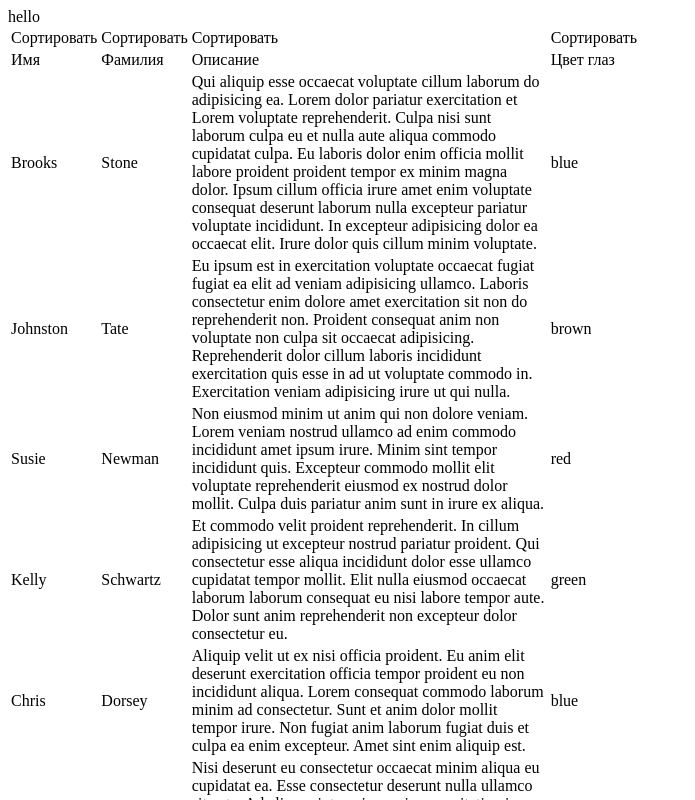
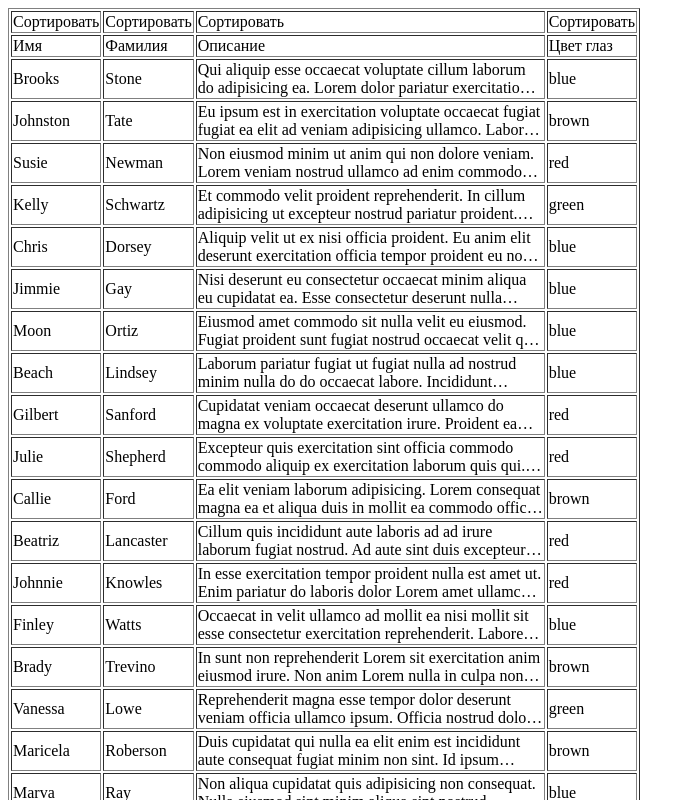
Before and after one commit to AlexDev04/Internature, a plain HTML site: page index.html in a window 1280 px wide. Shown: the top 800 px of the page, without its empty margins (0-695 px from the left). Drawn offline with Linux system fonts and the light colour scheme.

Commit message:
About cut
Добавлена обрезка столбца about в случае если длина текста в ячейке больше 2х строк с добавлением многоточия.
Добавлены границы таблицы.
Настроена ширина столбцов (относительная)

```diff
--- a/index.html
+++ b/index.html
@@ -7,37 +7,36 @@
 
 </head>
 <body onload="JavaScript(), checkValidity()">
-<div>hello</div>
 <!-- Создаем div, чтобы проще было все 'упаковать' -->
-    <div>
+    <div id="container">
         <!-- Таблица будет упакована в HTML формате
          для удобства редактирования и сортировки -->
-        <table>
+        <table border="1">
             <!-- Шапку таблицы пишем вручную -->
             <thead>
 
                 <tr>
                     <!-- создаем будущие кнопки над каждым столбцом,
                      помещаем их в div для будущей стилизации -->
-                    <td>
+                    <td class="name">
                         <div id="firstNameSortBtn" >Сортировать</div>
                     </td>
-                    <td>
+                    <td class="lastName">
                         <div id="lastNameSortBtn">Сортировать</div>
                     </td>
-                    <td>
+                    <td class="about">
                         <div id="aboutSortBtn">Сортировать</div>
                     </td>
-                    <td>
+                    <td class="eyeColor">
                         <div id="eyeSortBtn">Сортировать</div>
                     </td>
                 </tr>
                 <tr>
                     <!-- пишем иемна колонок -->
-                    <td>Имя</td>
-                    <td>Фамилия</td>
-                    <td>Описание</td>
-                    <td>Цвет глаз</td>
+                    <td class="name">Имя</td>
+                    <td class="lastName">Фамилия</td>
+                    <td class="about">Описание</td>
+                    <td class="eyeColor">Цвет глаз</td>
                 </tr>
 
             </thead>
--- a/script.js
+++ b/script.js
@@ -210,6 +210,7 @@ function JavaScript() {
                  объекта к нужной паре ключ-значение */
                 td = document.createElement('td');
                 td.textContent = el.name.firstName;
+                td.classList.add('name');
                 /* Теперь физически заносим ячейку к дочерним элементам строки */
                 tr.appendChild(td);
 
@@ -217,14 +218,18 @@ function JavaScript() {
 
                 td = document.createElement('td');
                 td.textContent = el.name.lastName;
+                td.classList.add('lastName');
                 tr.appendChild(td);
 
                 td = document.createElement('td');
+                //td.textContent = (el.about.substr(0,60)) + '...';
                 td.textContent = el.about;
+                td.classList.add('about');
                 tr.appendChild(td);
 
                 td = document.createElement('td');
                 td.textContent = el.eyeColor;
+                td.classList.add('eyeColor');
                 tr.appendChild(td);
 
                 /* Помещаем строку в output */
--- a/style.css
+++ b/style.css
@@ -1,7 +1,28 @@
-body {
-    width: auto;
+#container {
+    width: 100%;
 }
 
 table {
     width: 50%;
 }
+.name {
+    width: 1fr;
+}
+.lastName {
+    width: 1fr;
+}
+.eyeColor {
+    width: 1fr;
+}
+.about {
+    width: 2fr;
+    /* Воспользуемся webkit для настройки переноса строк */
+    display: -webkit-box;
+    /* Устанавливаем число отображаемых строк */
+    -webkit-line-clamp: 2;
+    /* Устанавливаем вертикальную ориентацию */
+    -webkit-box-orient: vertical;
+    /* Обрезаем все, что не помещается во вторую строку */
+    overflow: hidden;
+}
+}
```
